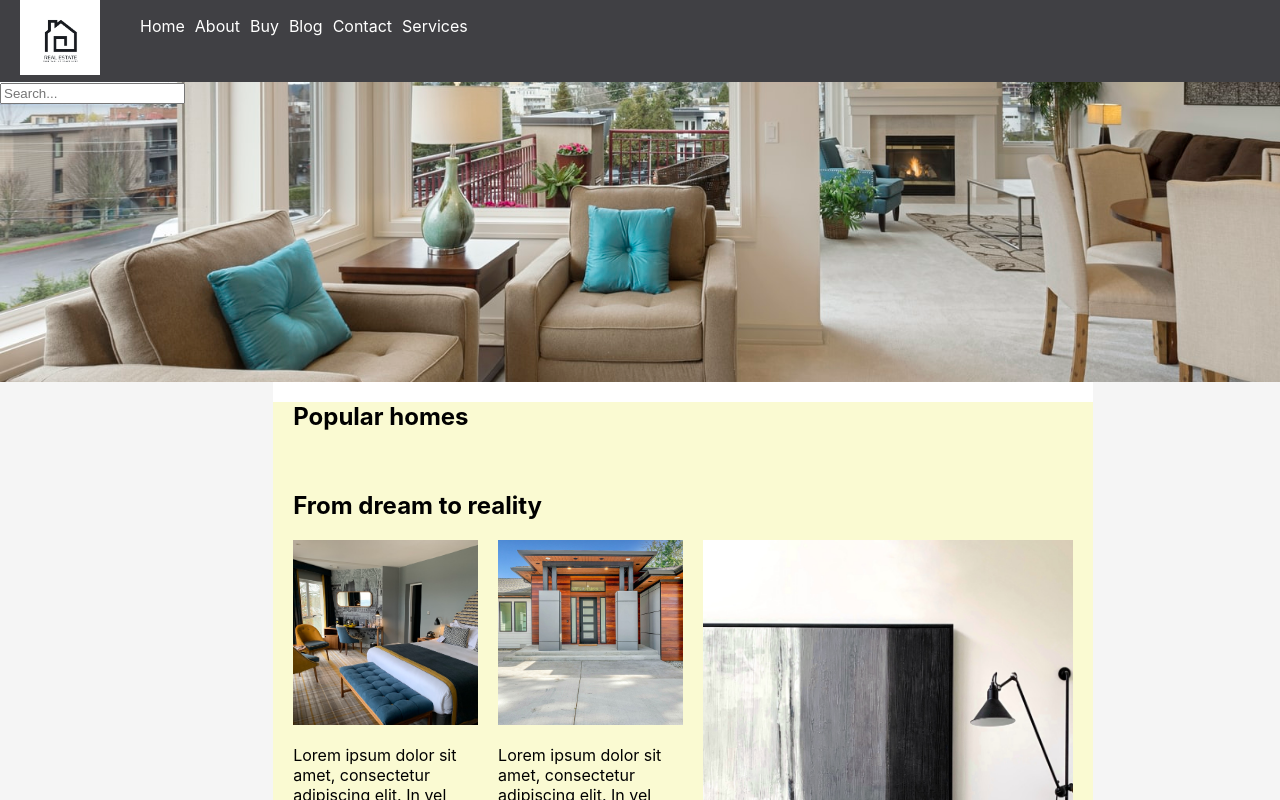
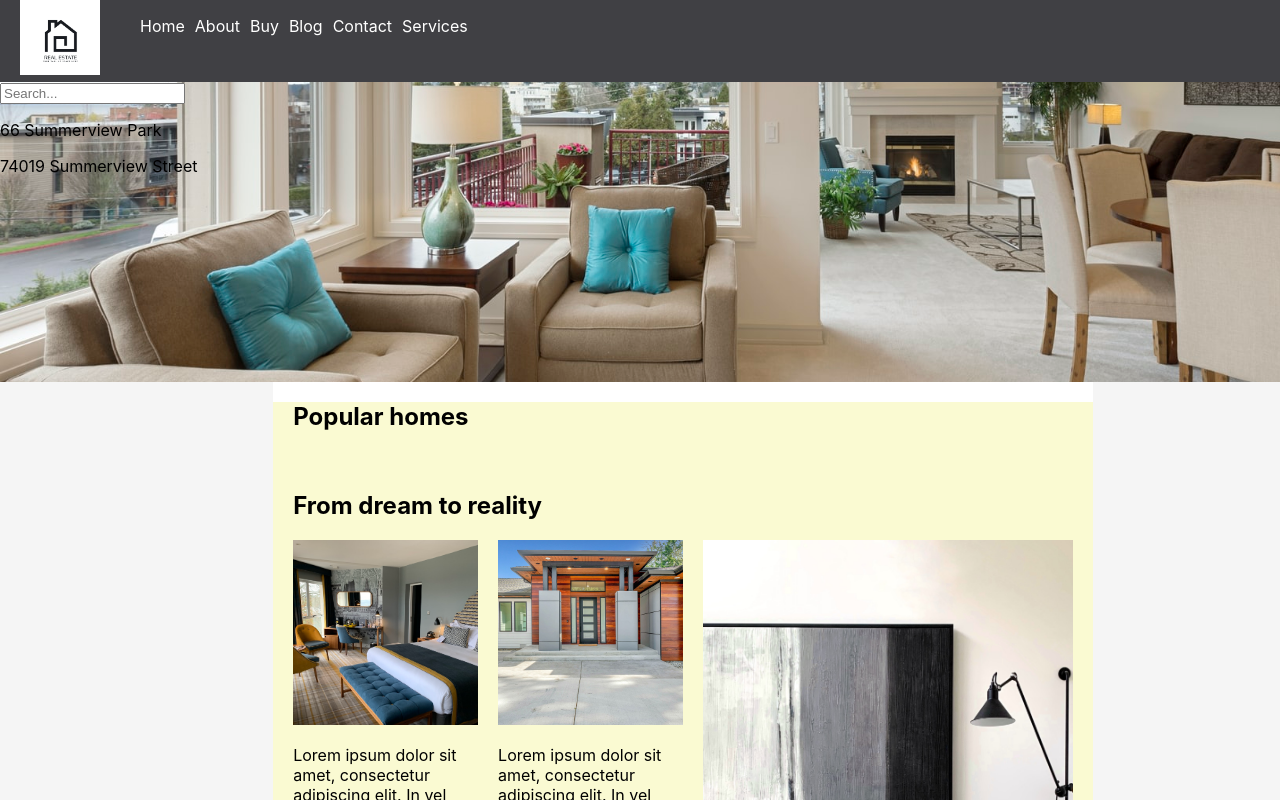
Before and after one commit to Oggilit0/Real-estate, a React (Create React App) app: page / in a window 1280 px wide. Shown: the top 800 px of the page. Built offline with nearby package versions, Linux system fonts and the light colour scheme.

Commit message:
Added and implemented function for listing objects

```diff
--- /dev/null
+++ b/src/components/ListViewings.js
@@ -0,0 +1,22 @@
+import JSONDATA from "../mock-data.json";
+
+const ListViewings = (value) => {
+
+  return (
+    <div>
+      {JSONDATA.filter((val) => {
+        if (val.Address.includes(value.name)) {
+          return val;
+        }
+      }).map((val, key) => {
+        return (
+          <div className="user" key={key}>
+            <p>{val.Address}</p>
+          </div>
+        );
+      })}
+    </div>
+  );
+}
+
+export default ListViewings;
--- a/src/components/TopImage.js
+++ b/src/components/TopImage.js
@@ -1,10 +1,12 @@
 import SearchBar from "./SearchBar";
+import ListViewings from "./ListViewings.js";
 
 const TopImage = () => {
   return (
     <div className="topImage" id="tempDesign">
       <div id="banner">
         <SearchBar />
+        <ListViewings name="Summerview" />
       </div>
     </div>
   );
```
